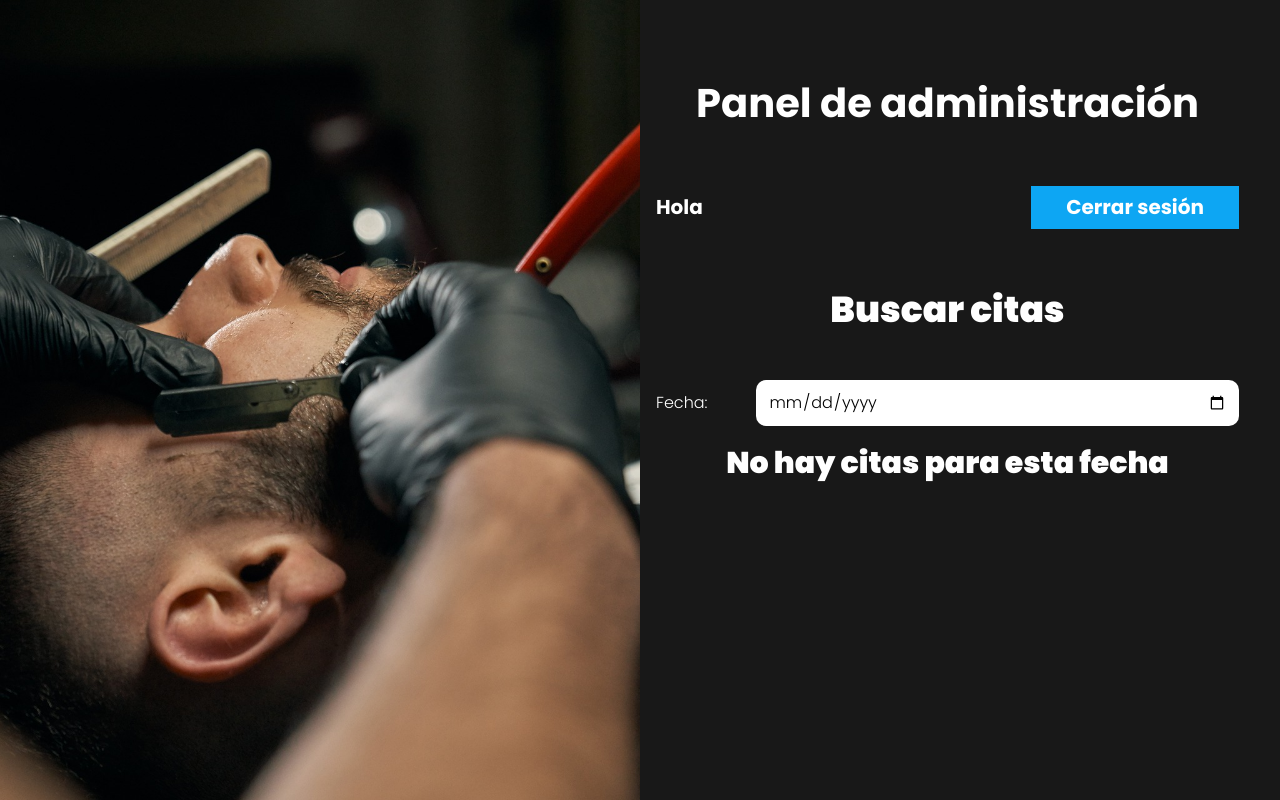
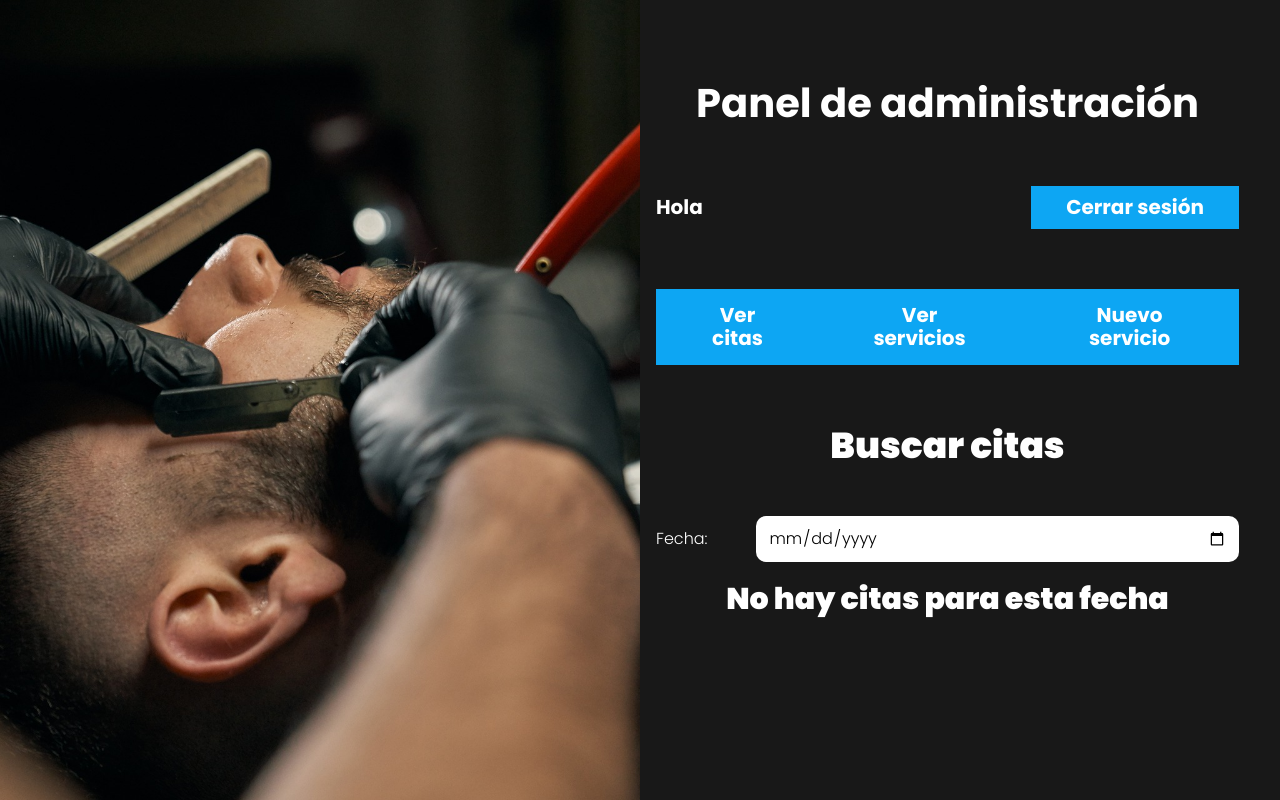
Before and after one commit to ivan-burgio/proyecto-appsalon-mvc, a PHP site: the page made by views/admin/index.php in a window 1280 px wide. Run offline with PHP 8.4, Linux system fonts and the light colour scheme; the template is opened without the code that fills it, so the values that code supplies are empty.

Commit message:
Crear un menu para el admin

```diff
--- a/src/scss/layout/_UI.scss
+++ b/src/scss/layout/_UI.scss
@@ -59,3 +59,16 @@
         padding: 1rem 3.5rem;
     }
 }
+
+.barra-servicios {
+    margin-bottom: v.$separacion;
+
+    @include m.tablet {
+        display: flex;
+        justify-content: space-between;
+    }
+
+    .boton {
+        margin: 0 0 1rem 0;
+    }
+}
--- a/views/templates/barra.php
+++ b/views/templates/barra.php
@@ -3,3 +3,11 @@
 
     <a class="boton" href="/logout">Cerrar sesión</a>
 </div>
+
+<php if(isset($_SESSION['admin'])) { ?>
+    <div class="barra-servicios">
+        <a href="/admin" class="boton">Ver citas</a>
+        <a href="/servicios" class="boton">Ver servicios</a>
+        <a href="/servicios/crear" class="boton">Nuevo servicio</a>
+    </div>
+<php } ?>
```
Also changed, not shown: public/build/css/app.css, 1 other file.
